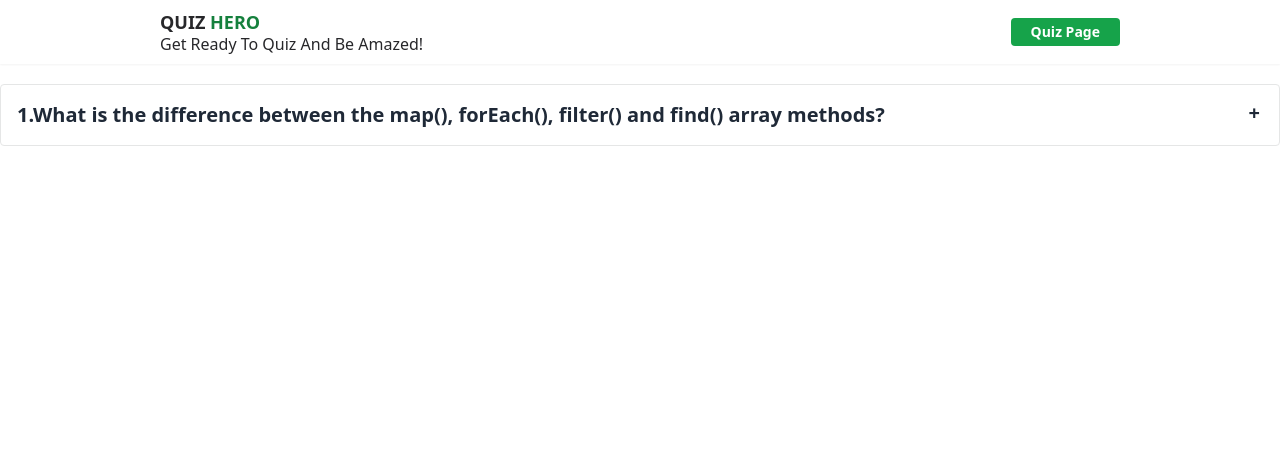
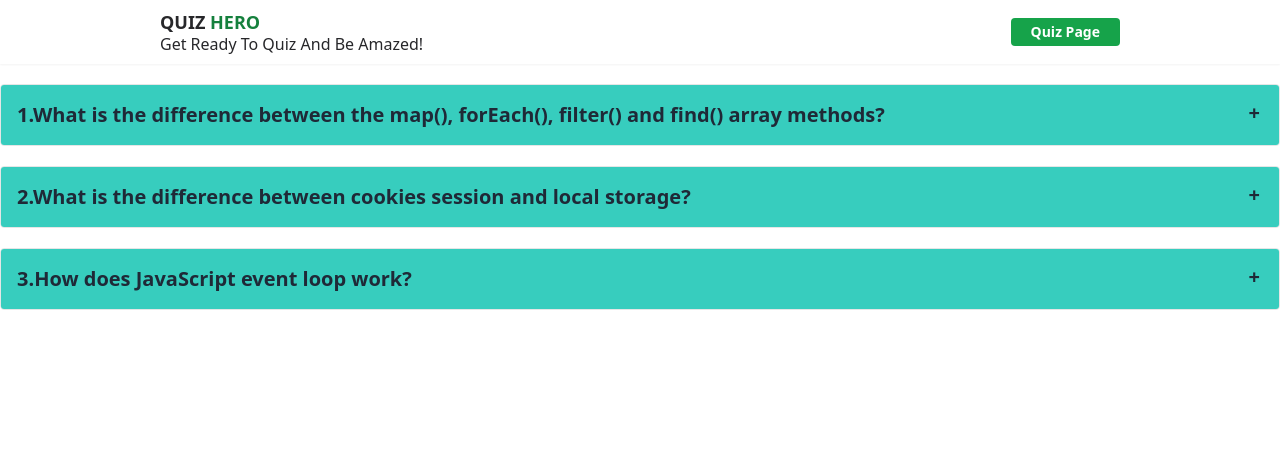
Before and after one commit to ForhadRoben/quiz-hero7, a plain HTML site: page blog.html in a window 1280 px wide. Drawn offline with nearby package versions, Linux system fonts and the light colour scheme.

Commit message:
local storage,session storage, cookies,event loop

```diff
--- a/blog.html
+++ b/blog.html
@@ -29,7 +29,7 @@
     <main class="mt-5 container mx-auto">
         <article class="mt-5">
             <div tabindex="0" class="collapse collapse-plus rounded border border-base-300 bg-base-100 rounded-box">
-                <div class="collapse-title text-xl font-bold">
+                <div class="collapse-title text-xl font-bold bg-accent">
                     1.What is the difference between the map(), forEach(), filter() and find() array methods?
                 </div>
                 <div class="collapse-content">
@@ -60,6 +60,41 @@
                 </div>
             </div>
         </article>
+        <article class="mt-5">
+            <div tabindex="0" class="collapse collapse-plus rounded border border-base-300 bg-base-100 rounded-box">
+                <div class="collapse-title text-xl font-bold bg-accent">
+                    2.What is the difference between cookies session and local storage?
+                </div>
+                <div class="collapse-content">
+                    <p class="mt-3">Local Storage:The stored data is not deleted when the browser is closed.Local
+                        storage is useful for storing data that the user will need to access later, such as offline
+                        data.The data is not sent with the request from the client to the server and is stored on the
+                        browser and system.</p>
+                    <p class="mt-3">Session Storage:The data is stored only for the session and will be deleted when the
+                        browser is closed.Session storage is a great way to improve the performance of your web
+                        applications.The data is stored on the browser only.Session storage is useful for storing data
+                        that is sensitive.</p>
+                    <p class="mt-3">Cookies:The storage capacity is limited to 4KB of data.The data can be set to expire
+                        at a certain time.Cookies are a good choice for storing data that should not be persisted for a
+                        long time, such as session IDs.</p>
+                </div>
+        </article>
+        <article class="mt-5">
+            <div tabindex="0" class="collapse collapse-plus rounded border border-base-300 bg-base-100 rounded-box">
+                <div class="collapse-title text-xl font-bold bg-accent">
+                    3.How does JavaScript event loop work?
+                </div>
+                <div class="collapse-content">
+                    <p class="mt-3">The event loop is a mechanism that allows JavaScript to perform non-blocking
+                        operations. When an asynchronous task is started, the event loop will start running. Once the
+                        task is completed, the event loop will again check for any other tasks that need to be
+                        performed. This process will continue until all tasks have been completed.
+                        Event loops are most often used in programming languages that are based on the event-driven
+                        programming paradigm.Many graphical user interface (GUI) programs are written using the
+                        event-driven programming paradigm, as are many video games.</p>
+                </div>
+            </div>
+        </article>
 
     </main>
 
```
